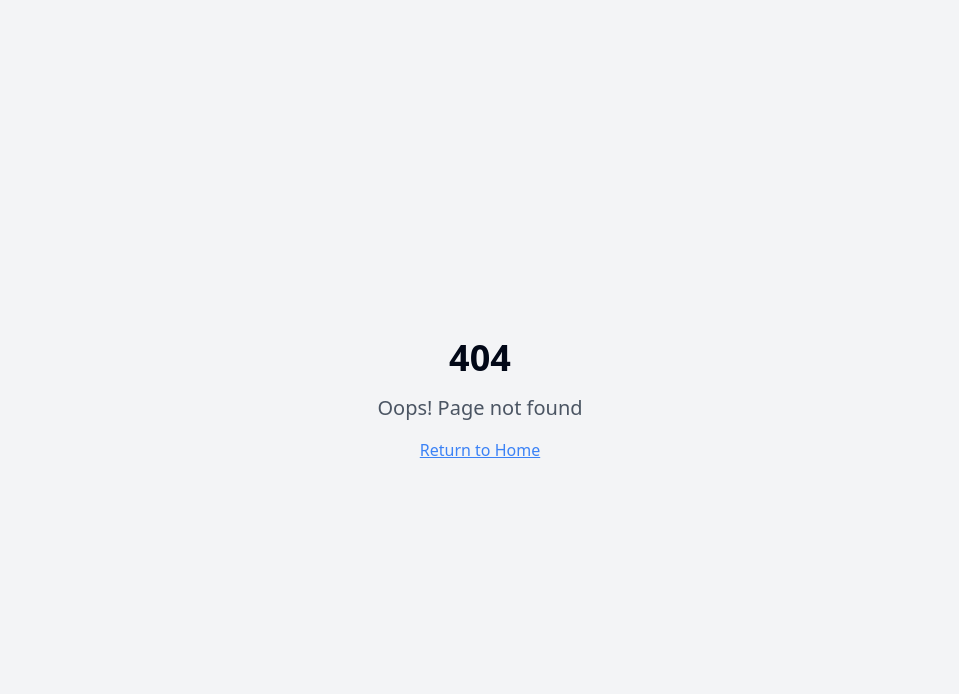
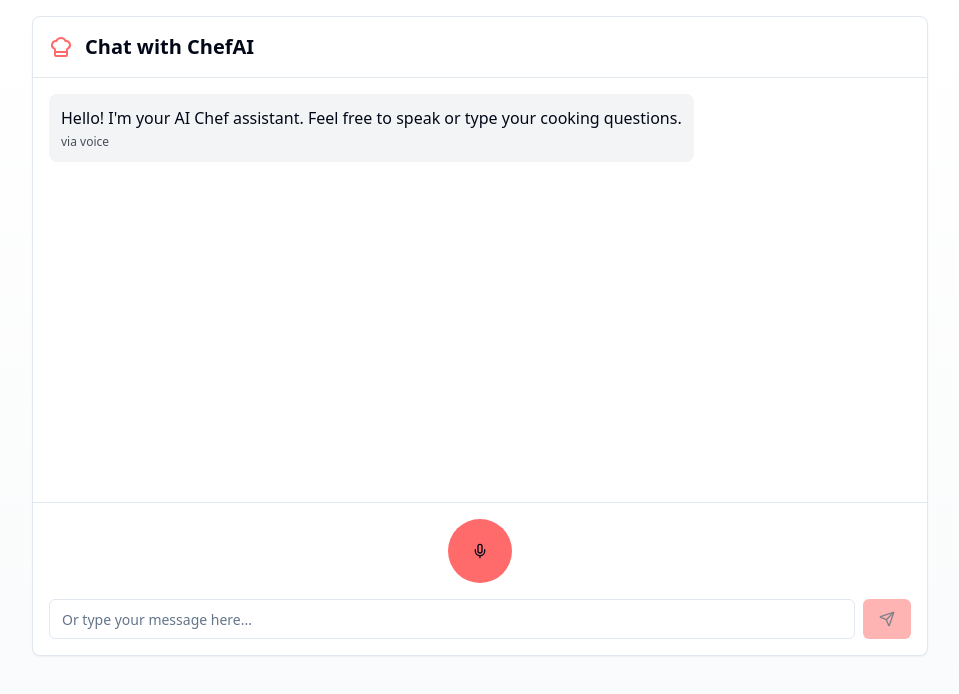
Before and after one commit to luizbastos08/chefai-gourmet-guide, a React (Vite) app: page /chat in a window 1280 px wide. Before the commit this address had no page. Shown: the top 694 px of the page, without its empty margins (160-1119 px from the left). Built offline with nearby package versions, Linux system fonts and the light colour scheme.

Commit message:
Implement voice chat functionality
Add a new page for a voice-based conversational chat with Chef AI.  The primary interaction will be voice-based, with options for text transcription and text input.  The chat will be in English.  The "Start Cooking Now" button will navigate to this new page.

```diff
--- a/src/App.tsx
+++ b/src/App.tsx
@@ -1,9 +1,11 @@
+
 import { Toaster } from "@/components/ui/toaster";
 import { Toaster as Sonner } from "@/components/ui/sonner";
 import { TooltipProvider } from "@/components/ui/tooltip";
 import { QueryClient, QueryClientProvider } from "@tanstack/react-query";
 import { BrowserRouter, Routes, Route } from "react-router-dom";
 import Index from "./pages/Index";
+import Chat from "./pages/Chat";
 import NotFound from "./pages/NotFound";
 
 const queryClient = new QueryClient();
@@ -16,6 +18,7 @@ const App = () => (
       <BrowserRouter>
         <Routes>
           <Route path="/" element={<Index />} />
+          <Route path="/chat" element={<Chat />} />
           {/* ADD ALL CUSTOM ROUTES ABOVE THE CATCH-ALL "*" ROUTE */}
           <Route path="*" element={<NotFound />} />
         </Routes>
--- a/src/components/Hero.tsx
+++ b/src/components/Hero.tsx
@@ -2,8 +2,11 @@
 import React from 'react';
 import { Button } from '@/components/ui/button';
 import { PlayCircle } from 'lucide-react';
+import { useNavigate } from 'react-router-dom';
 
 const Hero = () => {
+  const navigate = useNavigate();
+
   return (
     <section className="pt-32 pb-20 px-4 min-h-[90vh] flex items-center bg-gradient-to-b from-white to-gray-50">
       <div className="container mx-auto">
@@ -18,7 +21,11 @@ const Hero = () => {
             Transform your cooking experience with AI-powered recipes, smart suggestions, and step-by-step guidance. Perfect meals, every time.
           </p>
           <div className="flex flex-col sm:flex-row items-center justify-center gap-4">
-            <Button size="lg" className="bg-primary hover:bg-primary-hover text-white min-w-[200px]">
+            <Button
+              size="lg"
+              className="bg-primary hover:bg-primary-hover text-white min-w-[200px]"
+              onClick={() => navigate('/chat')}
+            >
               Start Cooking Now
             </Button>
             <Button size="lg" variant="outline" className="min-w-[200px]">
--- /dev/null
+++ b/src/pages/Chat.tsx
@@ -0,0 +1,109 @@
+
+import React, { useState } from 'react';
+import { Button } from '@/components/ui/button';
+import { Card } from '@/components/ui/card';
+import { Mic, MicOff, Send, ChefHat } from 'lucide-react';
+import { Input } from '@/components/ui/input';
+import { ScrollArea } from '@/components/ui/scroll-area';
+
+interface Message {
+  role: 'user' | 'assistant';
+  content: string;
+  type: 'voice' | 'text';
+}
+
+const Chat = () => {
+  const [isListening, setIsListening] = useState(false);
+  const [messages, setMessages] = useState<Message[]>([
+    {
+      role: 'assistant',
+      content: "Hello! I'm your AI Chef assistant. Feel free to speak or type your cooking questions.",
+      type: 'voice'
+    }
+  ]);
+  const [textInput, setTextInput] = useState('');
+
+  const toggleListening = () => {
+    setIsListening(!isListening);
+    // Voice recognition logic will be added here
+  };
+
+  const handleSendText = (e: React.FormEvent) => {
+    e.preventDefault();
+    if (!textInput.trim()) return;
+
+    setMessages(prev => [...prev, {
+      role: 'user',
+      content: textInput,
+      type: 'text'
+    }]);
+    setTextInput('');
+    // AI response logic will be added here
+  };
+
+  return (
+    <div className="min-h-screen bg-gradient-to-b from-white to-gray-50 p-4">
+      <Card className="max-w-4xl mx-auto h-[80vh] flex flex-col">
+        <div className="p-4 border-b flex items-center space-x-3">
+          <ChefHat className="w-6 h-6 text-primary" />
+          <h1 className="text-xl font-semibold">Chat with ChefAI</h1>
+        </div>
+
+        <ScrollArea className="flex-1 p-4">
+          <div className="space-y-4">
+            {messages.map((message, index) => (
+              <div
+                key={index}
+                className={`flex ${message.role === 'user' ? 'justify-end' : 'justify-start'}`}
+              >
+                <div
+                  className={`max-w-[80%] rounded-lg p-3 ${
+                    message.role === 'user'
+                      ? 'bg-primary text-white'
+                      : 'bg-gray-100'
+                  }`}
+                >
+                  <p>{message.content}</p>
+                  <span className="text-xs opacity-70 mt-1 block">
+                    via {message.type}
+                  </span>
+                </div>
+              </div>
+            ))}
+          </div>
+        </ScrollArea>
+
+        <div className="p-4 border-t space-y-4">
+          <div className="flex justify-center">
+            <Button
+              size="lg"
+              variant={isListening ? "destructive" : "default"}
+              className="rounded-full w-16 h-16 p-0"
+              onClick={toggleListening}
+            >
+              {isListening ? (
+                <MicOff className="w-6 h-6" />
+              ) : (
+                <Mic className="w-6 h-6" />
+              )}
+            </Button>
+          </div>
+
+          <form onSubmit={handleSendText} className="flex space-x-2">
+            <Input
+              value={textInput}
+              onChange={(e) => setTextInput(e.target.value)}
+              placeholder="Or type your message here..."
+              className="flex-1"
+            />
+            <Button type="submit" disabled={!textInput.trim()}>
+              <Send className="w-4 h-4" />
+            </Button>
+          </form>
+        </div>
+      </Card>
+    </div>
+  );
+};
+
+export default Chat;
```
